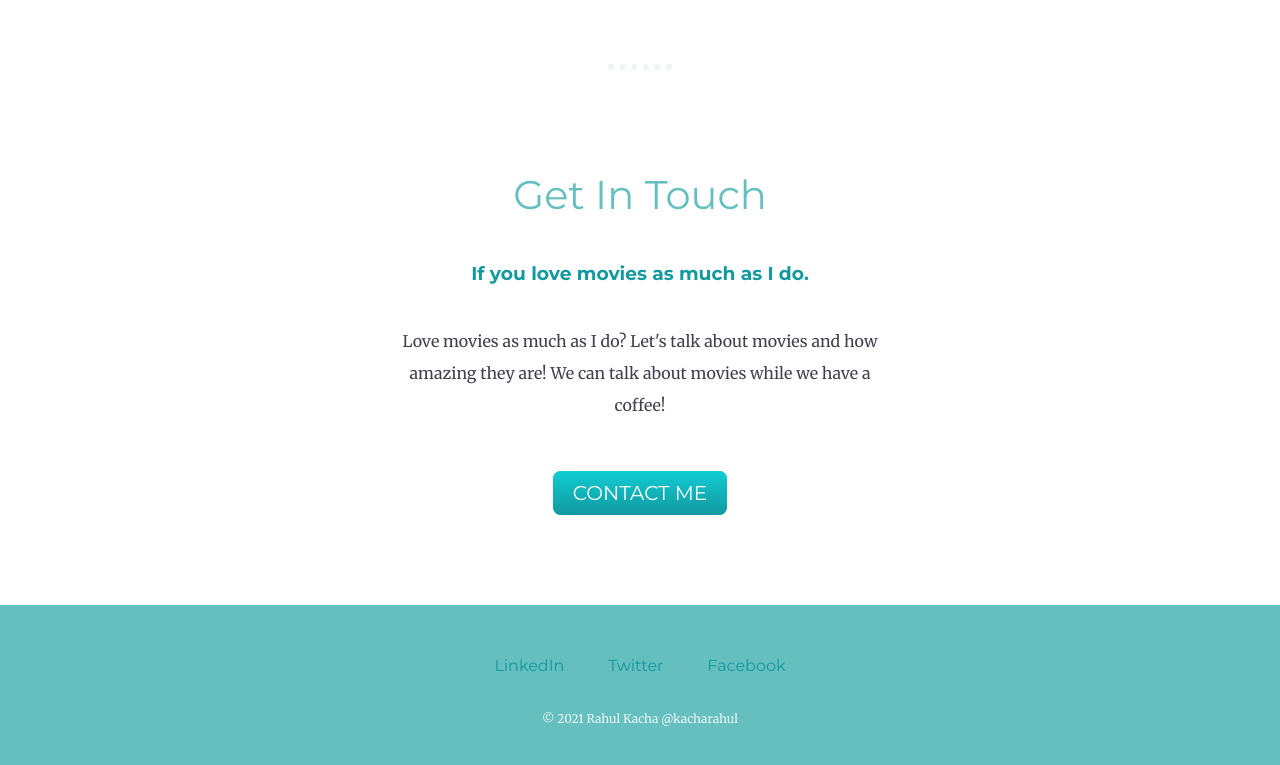
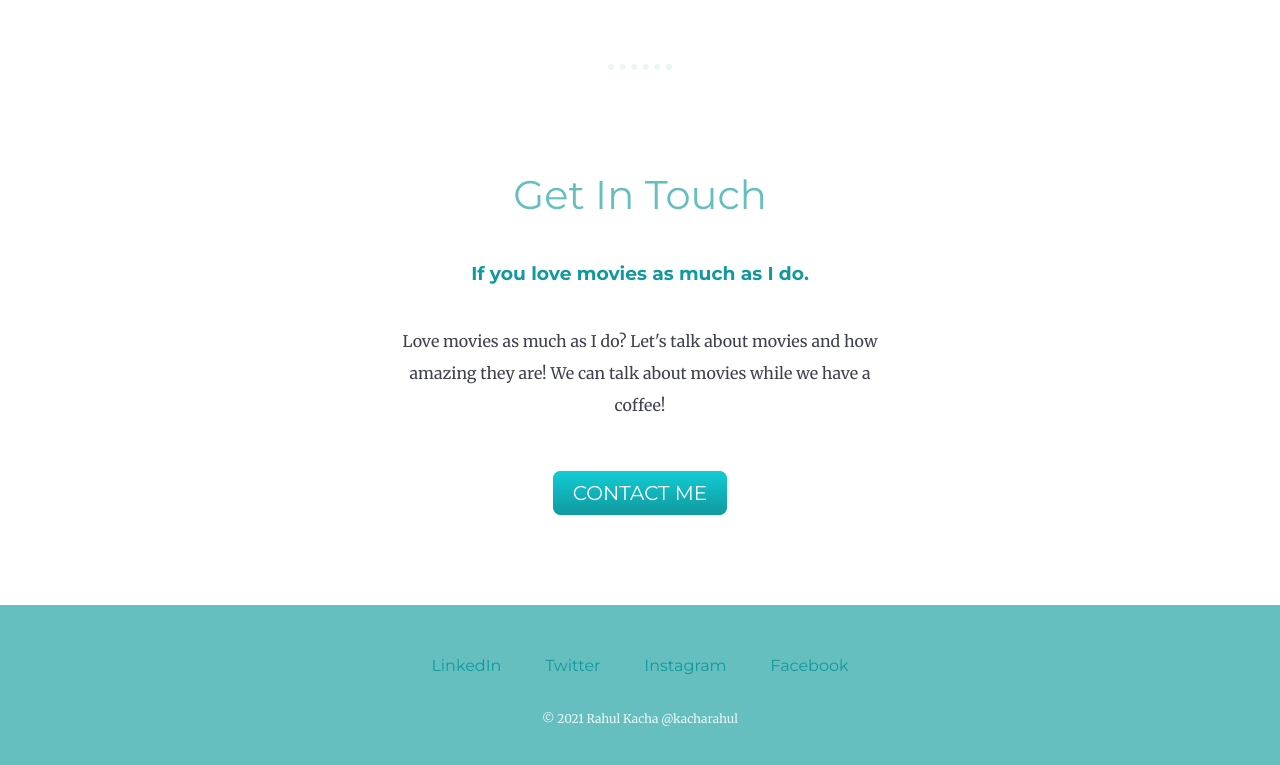
Before and after one commit to rahulkacha/CV, a plain HTML site: page index.html in a window 1280 px wide. Shown: the part 2079-2844 px from the top of the page. Drawn offline with Linux system fonts and the light colour scheme.

Commit message:
added social instagram

```diff
--- a/index.html
+++ b/index.html
@@ -71,6 +71,7 @@
     <div class="bottom-container">
       <a class="footer-link" href="https://www.linkedin.com/in/rahulkacha">LinkedIn</a>
       <a class="footer-link" href="https://twitter.com/rahulbkacha">Twitter</a>
+      <a class="footer-link" href="https://www.instagram.com/kacharahul/">Instagram</a>
       <a class="footer-link" href="https://www.facebook.com/rahulbkacha">Facebook</a>
       <p class="copyright">© 2021 Rahul Kacha @kacharahul</p>
     </div>
```
